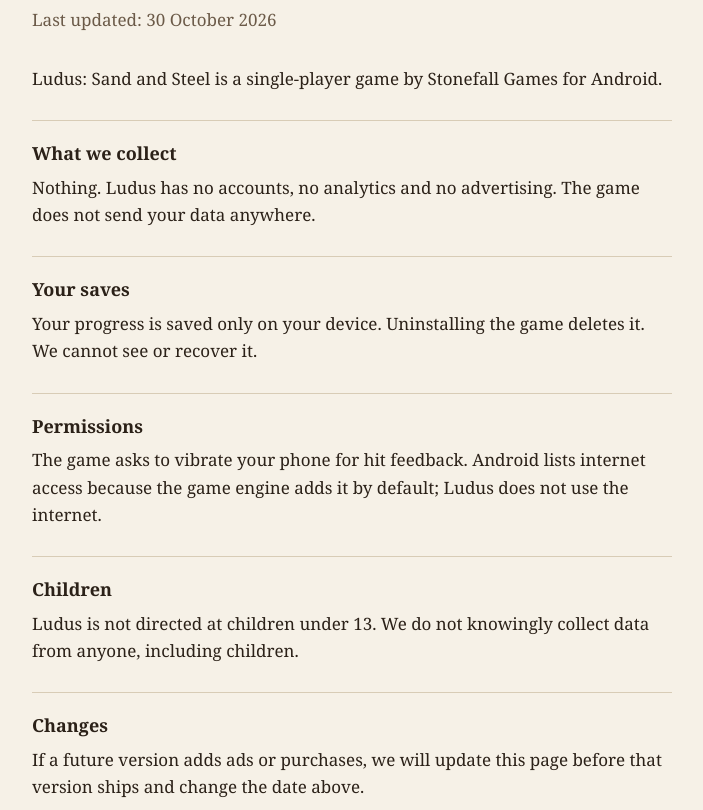
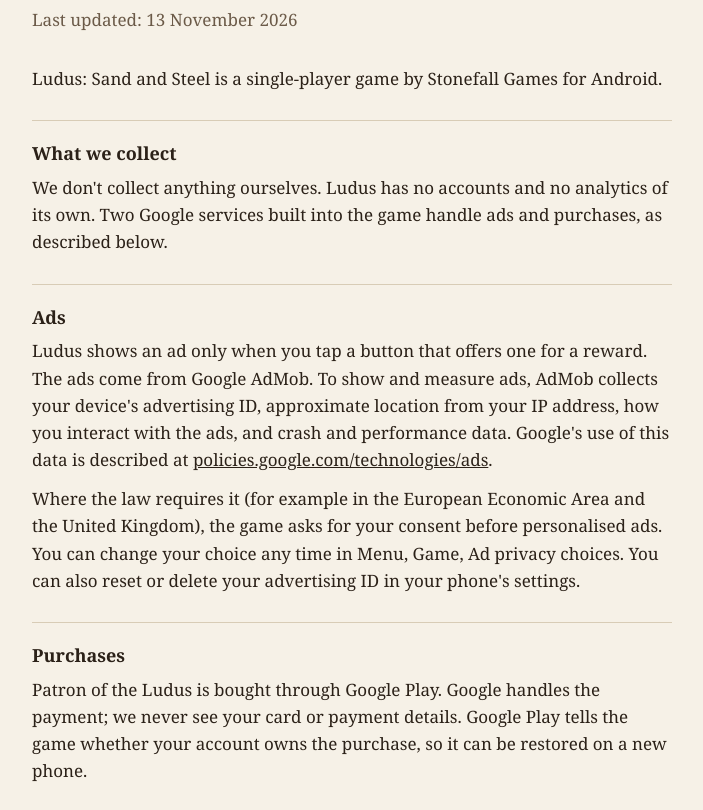
Before and after one commit to 606scat/ludus-privacy, a plain HTML site: page index.html in a window 1280 px wide. Shown: the part 83-893 px from the top of the page, without its empty margins (288-991 px from the left). Drawn offline with Linux system fonts and the light colour scheme.

Commit message:
Add ads (AdMob) and Patron purchase sections
Co-Authored-By: Claude Opus 5.5 <noreply@anthropic.com>

```diff
--- a/index.html
+++ b/index.html
@@ -19,18 +19,23 @@
 <body>
 <main>
   <h1>Ludus privacy policy</h1>
-  <p class="date">Last updated: 30 October 2026</p>
+  <p class="date">Last updated: 13 November 2026</p>
   <p>Ludus: Sand and Steel is a single-player game by Stonefall Games for Android.</p>
   <h2>What we collect</h2>
-  <p>Nothing. Ludus has no accounts, no analytics and no advertising. The game does not send your data anywhere.</p>
+  <p>We don't collect anything ourselves. Ludus has no accounts and no analytics of its own. Two Google services built into the game handle ads and purchases, as described below.</p>
+  <h2>Ads</h2>
+  <p>Ludus shows an ad only when you tap a button that offers one for a reward. The ads come from Google AdMob. To show and measure ads, AdMob collects your device's advertising ID, approximate location from your IP address, how you interact with the ads, and crash and performance data. Google's use of this data is described at <a href="https://policies.google.com/technologies/ads">policies.google.com/technologies/ads</a>.</p>
+  <p>Where the law requires it (for example in the European Economic Area and the United Kingdom), the game asks for your consent before personalised ads. You can change your choice any time in Menu, Game, Ad privacy choices. You can also reset or delete your advertising ID in your phone's settings.</p>
+  <h2>Purchases</h2>
+  <p>Patron of the Ludus is bought through Google Play. Google handles the payment; we never see your card or payment details. Google Play tells the game whether your account owns the purchase, so it can be restored on a new phone.</p>
   <h2>Your saves</h2>
   <p>Your progress is saved only on your device. Uninstalling the game deletes it. We cannot see or recover it.</p>
   <h2>Permissions</h2>
-  <p>The game asks to vibrate your phone for hit feedback. Android lists internet access because the game engine adds it by default; Ludus does not use the internet.</p>
+  <p>The game asks to vibrate your phone for hit feedback. It uses the internet for ads and for Google Play purchases.</p>
   <h2>Children</h2>
-  <p>Ludus is not directed at children under 13. We do not knowingly collect data from anyone, including children.</p>
+  <p>Ludus is not directed at children under 13. We do not knowingly collect data from children.</p>
   <h2>Changes</h2>
-  <p>If a future version adds ads or purchases, we will update this page before that version ships and change the date above.</p>
+  <p>If we change what the game collects, we will update this page before that version ships and change the date above.</p>
   <h2>Contact</h2>
   <p><a href="mailto:m4f1f15@gmail.com">m4f1f15@gmail.com</a></p>
 </main>
```
